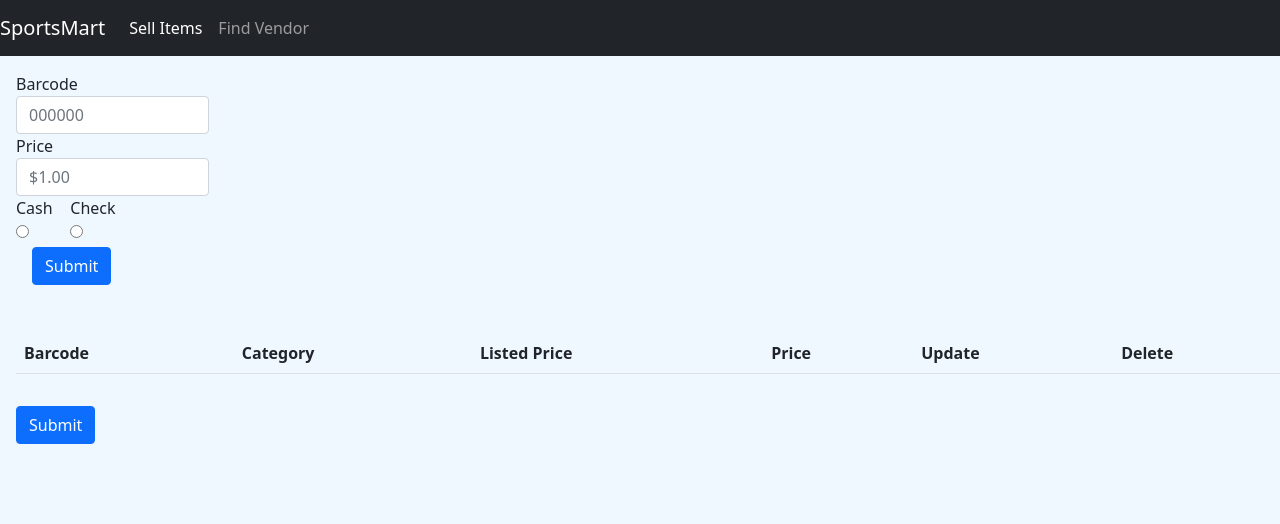
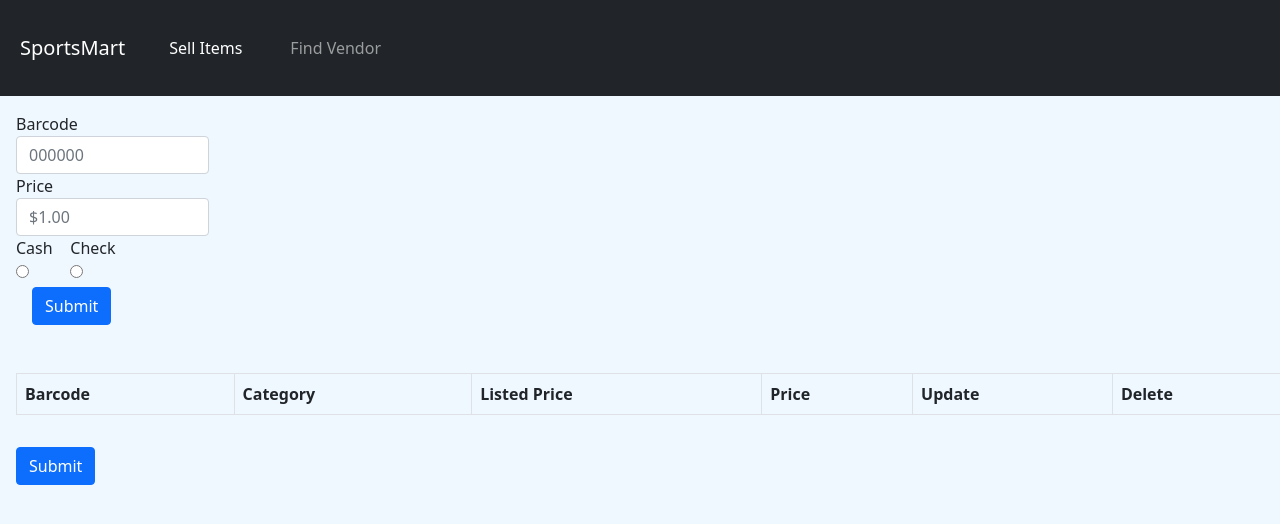
Before and after one commit to jlove-dev/sportsmart-v3, an Angular app: page /sell-item in a window 1280 px wide. Shown: the top 524 px of the page. Built offline with nearby package versions, Linux system fonts and the light colour scheme.

Commit message:
Sell-table now clears upon submission of items

```diff
--- a/src/app/modules/point-of-sale/components/sell-table/sell-table.component.html
+++ b/src/app/modules/point-of-sale/components/sell-table/sell-table.component.html
@@ -1,5 +1,5 @@
 <div class="col-md-12">
-  <table class="table">
+  <table class="table table-bordered">
     <thead>
     <tr>
       <th>Barcode</th>
--- a/src/app/modules/point-of-sale/components/sell-table/sell-table.component.ts
+++ b/src/app/modules/point-of-sale/components/sell-table/sell-table.component.ts
@@ -13,7 +13,7 @@ export class SellTableComponent implements OnInit {
   ngOnInit(): void {
   }
 
-  @Input() itemsArray: {listedPrice: string; price: string; category: string; barCode: string; }[] = [];
+  @Input() itemsArray: any [] = [];
 
   sellItems() {
     for(let i = 0; i < this.itemsArray.length; i++){
@@ -23,7 +23,7 @@ export class SellTableComponent implements OnInit {
       });
     }
 
-    //FIXME - need to figure out how to empty the table after successful submission
+    this.itemsArray = [];
   }
 
 }
--- a/src/app/shared/nav-header/nav-header.component.scss
+++ b/src/app/shared/nav-header/nav-header.component.scss
@@ -0,0 +1,5 @@
+:host {
+  a {
+    margin: 1em;
+  }
+}
```
